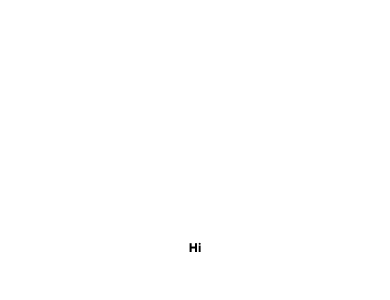
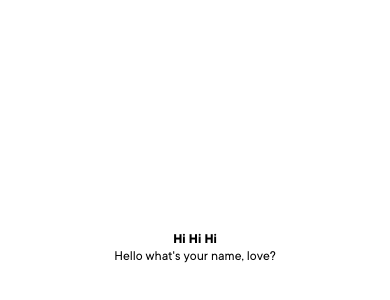
Before and after one commit to rachelhdvo0727/pantrii-app, a React Native app: screen / in a window 390 px wide. Shown: the part 174-474 px from the top of the page. Built offline with nearby package versions, Linux system fonts and the light colour scheme.

Commit message:
merged main and reinstalled expo-app-loading

```diff
--- a/App.js
+++ b/App.js
@@ -26,7 +26,8 @@ export default function App() {
     }
     return (
         <View style={styles.container}>
-            <Text style={{ fontFamily: 'TT-Commons-Bold' }}>Hi</Text>
+            <Text style={{ fontFamily: 'TT-Commons-Bold' }}>Hi Hi Hi</Text>
+            <Text style={{ fontFamily: 'TT-Commons-Regular' }}>Hello what's your name, love?</Text>
             <StatusBar style="auto" />
         </View>
     );
```
